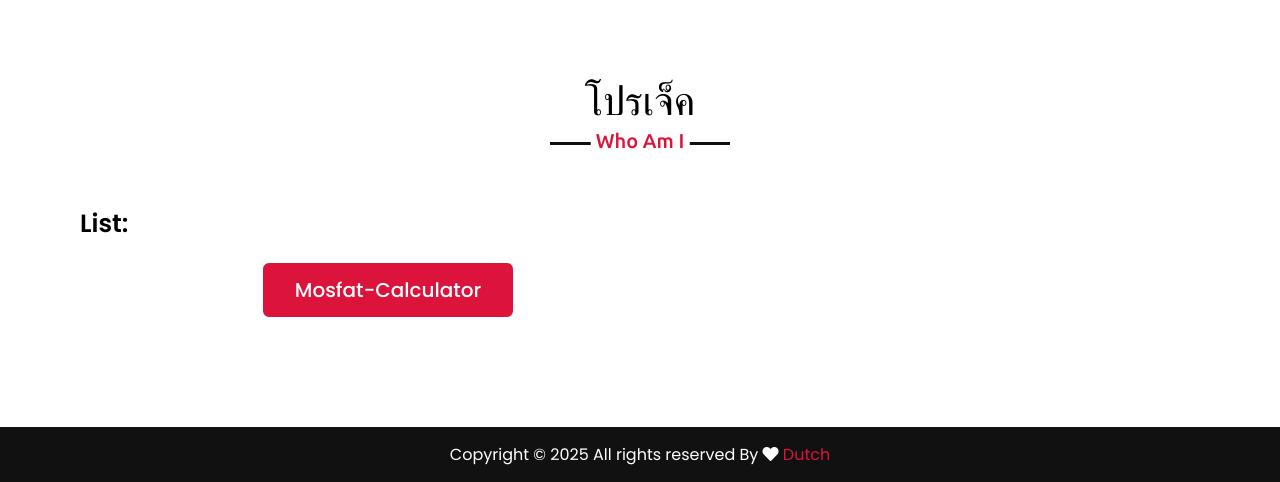
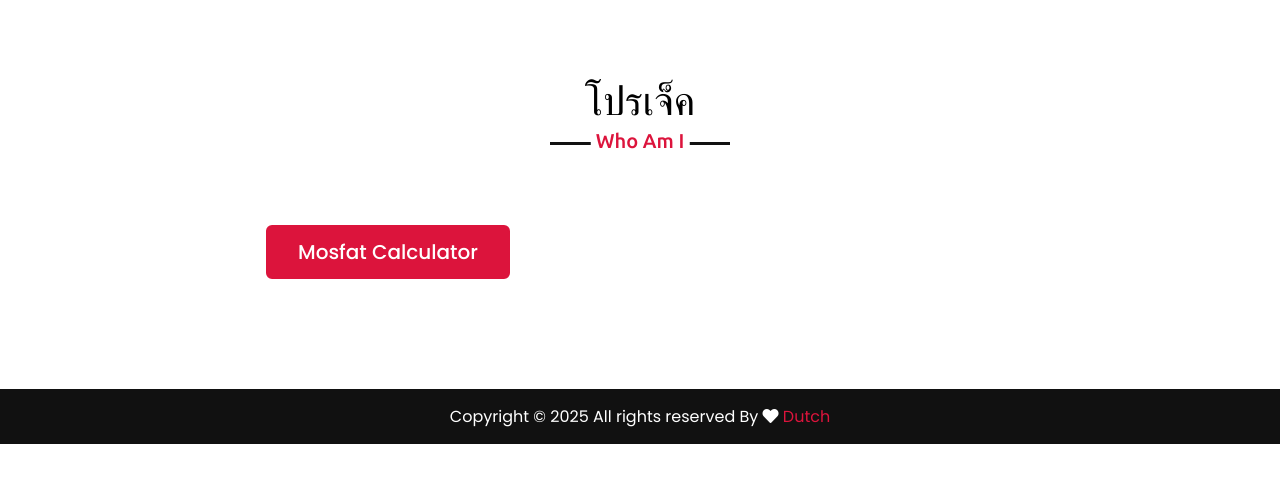
Before and after one commit to Dutch182013/My-Site.github.io, a plain HTML site: page backups/Projects/index.html in a window 1280 px wide. Shown: the part 822-1304 px from the top of the page. After the commit the page ends 1266 px from the top, so only its background shows below. Drawn offline with nearby package versions, Linux system fonts and the light colour scheme.

Commit message:
Add files via upload

```diff
--- a/backups/Projects/index.html
+++ b/backups/Projects/index.html
@@ -17,6 +17,7 @@
     <link rel="dns-prefetch" href="https://cdnjs.cloudflare.com/">
 </head>
 <body>
+
   <div class="scroll-up-btn">
     <i class="fas fa-angle-up"></i>
   </div>
@@ -57,12 +58,11 @@
 
       <div class="about-content">
         <div class="column right">
-          <div class="text">
-            List:
+          <div id="project_configs" class="text">
             <center><span class="typing-2"></span><a href="Mosfat-Calculator/index.html">Mosfat-Calculator</a></center>
           </div>
         </div>
-
+        <script src="project_config.js"></script>
       </div>
 
     </div>
--- /dev/null
+++ b/backups/Projects/list.json
@@ -0,0 +1,8 @@
+[
+  {
+    "name": "Mosfat Calculator",
+    "description": "",
+    "url": "Mosfat-Calculator",
+    "technologies": ["HTML", "CSS", "JavaScript"]
+  }
+]
--- /dev/null
+++ b/backups/Projects/project_config.js
@@ -0,0 +1,31 @@
+class Project_Config {
+    constructor() {
+        this.project_config_ID = document.getElementById("project_configs");
+
+    }
+    pack_data(href, title) {
+        return `<center><span class="typing-2"></span><a href="${href}">${title}</a></center>`
+    }
+    load_list() {
+        let text_list = ""
+        let text_href = (project_url) => {
+            return `${project_url}/index.html`;
+        }
+        let text_title = (project_name) => {
+            return project_name;
+        }
+        fetch("list.json")
+            .then(response => response.json())
+            .then(data => {
+                console.log(data);
+                for (let i = 0; i < data.length; i++) {
+                    text_list += this.pack_data(text_href(data[i].url), text_title(data[i].name));
+                }
+                this.project_config_ID.innerHTML = text_list;
+            })
+            .catch(error => console.error('Error loading project configs:', error));
+    }
+}
+
+projectConfig = new Project_Config();
+projectConfig.load_list();
```
Also changed, not shown: backups/Projects/Mosfat-Calculator/main.js (+7 -3 lines).
